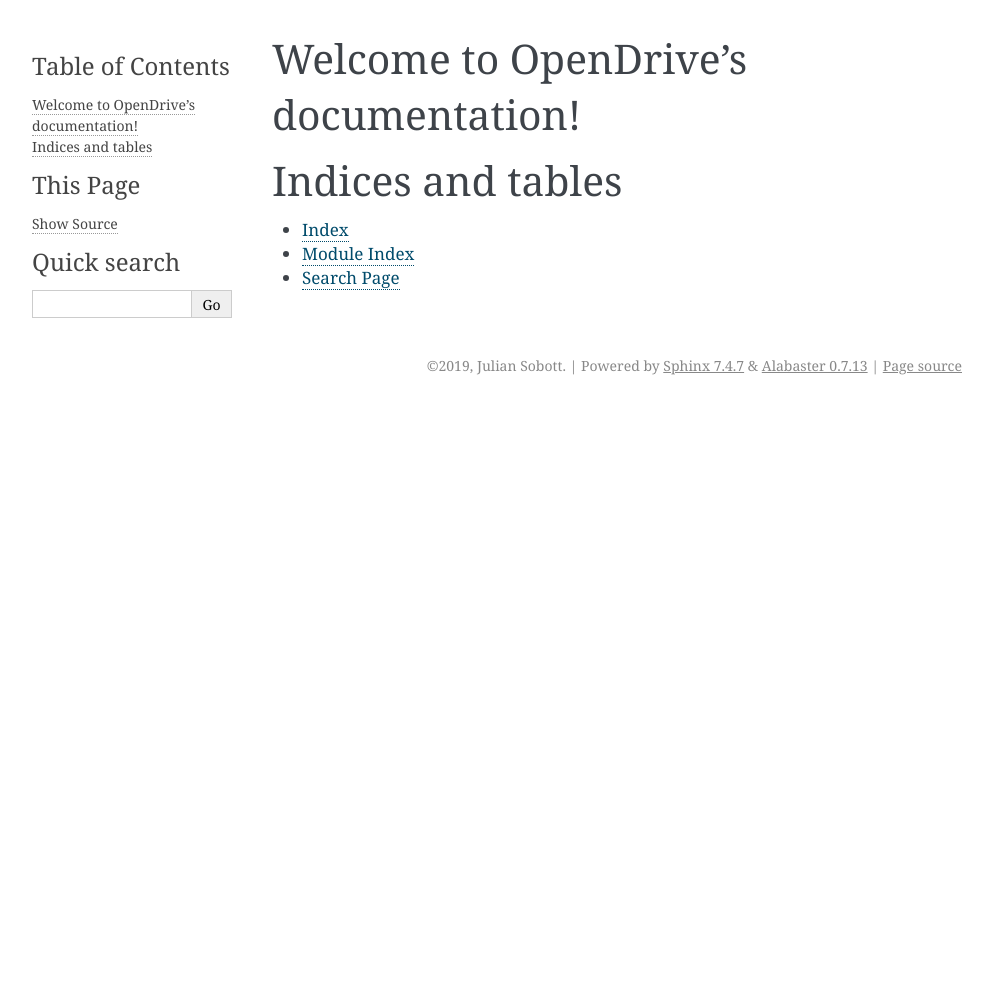
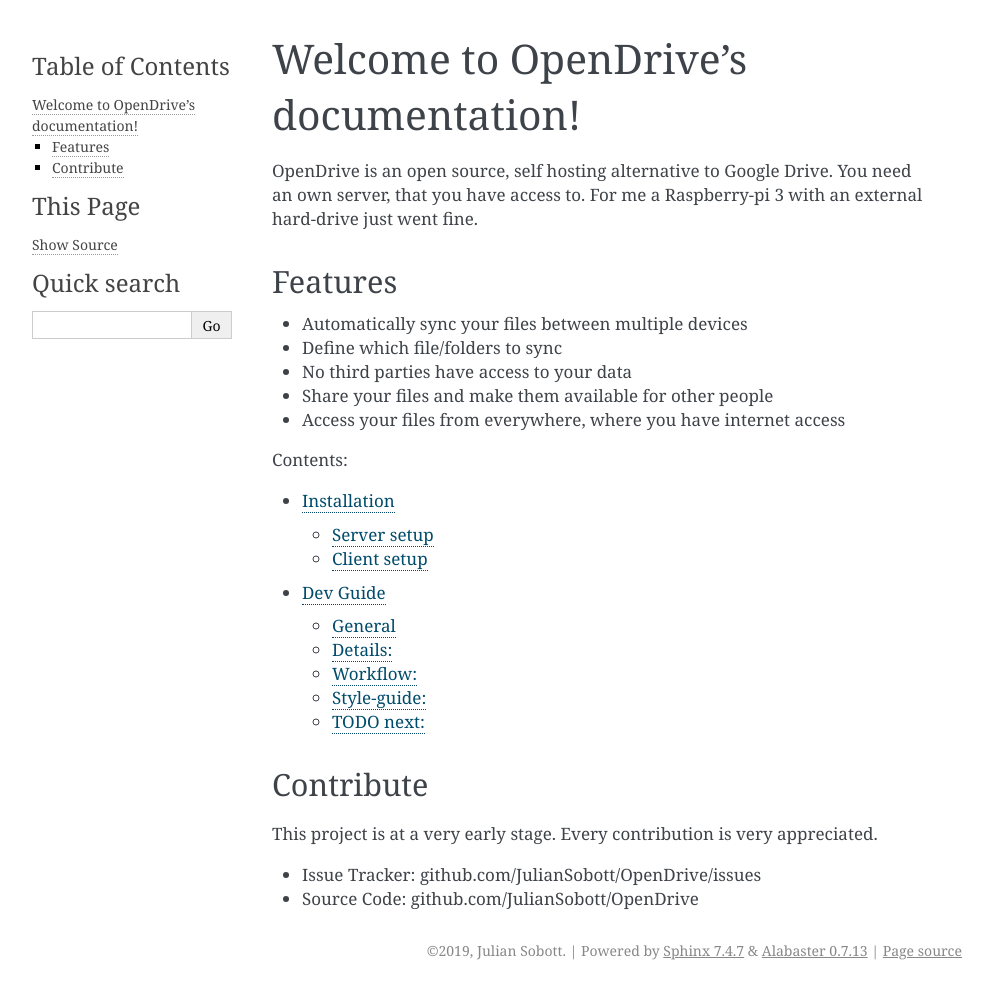
Before and after one commit to JulianSobott/OpenDrive, a Sphinx documentation site: the page built from docs/index.rst, in a window 1280 px wide. Shown: the whole page, without its empty margins (148-1141 px from the left). Built offline with Sphinx 7.4.7, drawn with Linux system fonts in a browser that asks for light colours; before the commit the page ends 900 px from its top, so only the background shows below that.

Commit message:
Add index & start installation & add dev_guide

```diff
--- /dev/null
+++ b/docs/dev_guide.rst
@@ -0,0 +1,89 @@
+==========
+Dev Guide
+==========
+
+General
+=================
+
+**Abstract:**
+
+Open Drive is an open source, self hosting alternative to GoogleDrive
+
+**Problem:**
+
+Many people need a kind of backup system and want data to be synchronized. They don't want their data to be stored at
+servers in america or in general any third party.
+
+**Solution:**
+
+Use your own server and OpenDrive.
+
+**Target Group:**
+
+People with different devices. People with critical/important data. People who want to make a backup.
+
+
+**Core functionality:**
+    - Automatically sync your files between multiple devices
+    - Define which file/folders to sync
+    - No third parties have access to your data
+
+
+**Possible features:**
+    - Share your files and make them available for other people
+    -  Access your files from everywhere, where you have internet access
+    - Smartphone app
+
+
+Details:
+========
+
+**Software:**
+    - Core: python (with networking library)
+    - GUI: JavaFX?, PyQT?, Website?
+
+
+**Project structure:**
+    - OpenDrive
+        - docs
+        - src
+            - OpenDrive
+                - server_side
+                    - __init__.py
+                - client_side
+                    - __init__.py
+                - general
+                    - __init__.py
+                - __init__.py
+                - start.py
+            - tests
+        - assets
+
+
+**Top to bottom tasks:**
+
+
+Workflow:
+=========
+
+    - Define General part
+    - Create broad documentation
+    - Create specific documentation
+    - Define code (not implement)
+    - Create tests for documentation
+    - Implement code
+
+
+Style-guide:
+=============
+
+This guide defines naming conventions:
+    - *Package*: snake_case
+    - *Python file*: snake_case
+    - *Class*: CamelCase
+    - *Function*: snake_case
+    - *Variables*: snake_case
+    - *rst file* snake_case
+
+TODO next:
+==========
--- a/docs/index.rst
+++ b/docs/index.rst
@@ -1,20 +1,29 @@
-.. OpenDrive documentation master file, created by
-   sphinx-quickstart on Thu Mar  7 14:29:10 2019.
-   You can adapt this file completely to your liking, but it should at least
-   contain the root `toctree` directive.
-
 Welcome to OpenDrive's documentation!
 =====================================
+
+OpenDrive is an open source, self hosting alternative to Google Drive. You need an own server, that you have access to.
+For me a Raspberry-pi 3 with an external hard-drive just went fine.
+
+Features
+--------
+
+- Automatically sync your files between multiple devices
+- Define which file/folders to sync
+- No third parties have access to your data
+- Share your files and make them available for other people
+- Access your files from everywhere, where you have internet access
 
 .. toctree::
    :maxdepth: 2
    :caption: Contents:
 
+   installation
+   dev_guide
 
+Contribute
+----------
 
-Indices and tables
-==================
+This project is at a very early stage. Every contribution is very appreciated.
 
-* :ref:`genindex`
-* :ref:`modindex`
-* :ref:`search`
+- Issue Tracker: github.com/JulianSobott/OpenDrive/issues
+- Source Code: github.com/JulianSobott/OpenDrive
--- /dev/null
+++ b/docs/installation.rst
@@ -0,0 +1,53 @@
+Installation
+=============
+
+This page will show you how to install and setup OpenDrive on a server and a client. A client is any pc. We will start
+with the server.
+
+Server setup
+------------
+
+On the server you need python to be installed. You also need access to the servers commandline. Either directly or
+via ssh.
+
+First we install OpenDrive.
+
+The easiest way is to use `pip <https://pip.pypa.io/en/stable/quickstart/>`_:
+
+.. code-block:: console
+
+   pip install open-drive
+
+It is also possible to clone the repository from `Github <https://github.com/JulianSobott/OpenDrive>`_:
+
+.. code-block:: console
+
+   git clone https://github.com/JulianSobott/OpenDrive.git
+
+.. todo::
+
+    Add setup of the server. Either over the console or from external from a website.
+
+Client setup
+------------
+
+The client setup is at the beginning the same as the server.
+You also need python to be installed. You also need access to the commandline.
+
+First we install OpenDrive.
+
+The easiest way is to use `pip <https://pip.pypa.io/en/stable/quickstart/>`_:
+
+.. code-block:: console
+
+   pip install open-drive
+
+It is also possible to clone the repository from `Github <https://github.com/JulianSobott/OpenDrive>`_:
+
+.. code-block:: console
+
+   git clone https://github.com/JulianSobott/OpenDrive.git
+
+.. todo::
+
+    Add setup of the client. Either over the console, gui or from a website.
```
